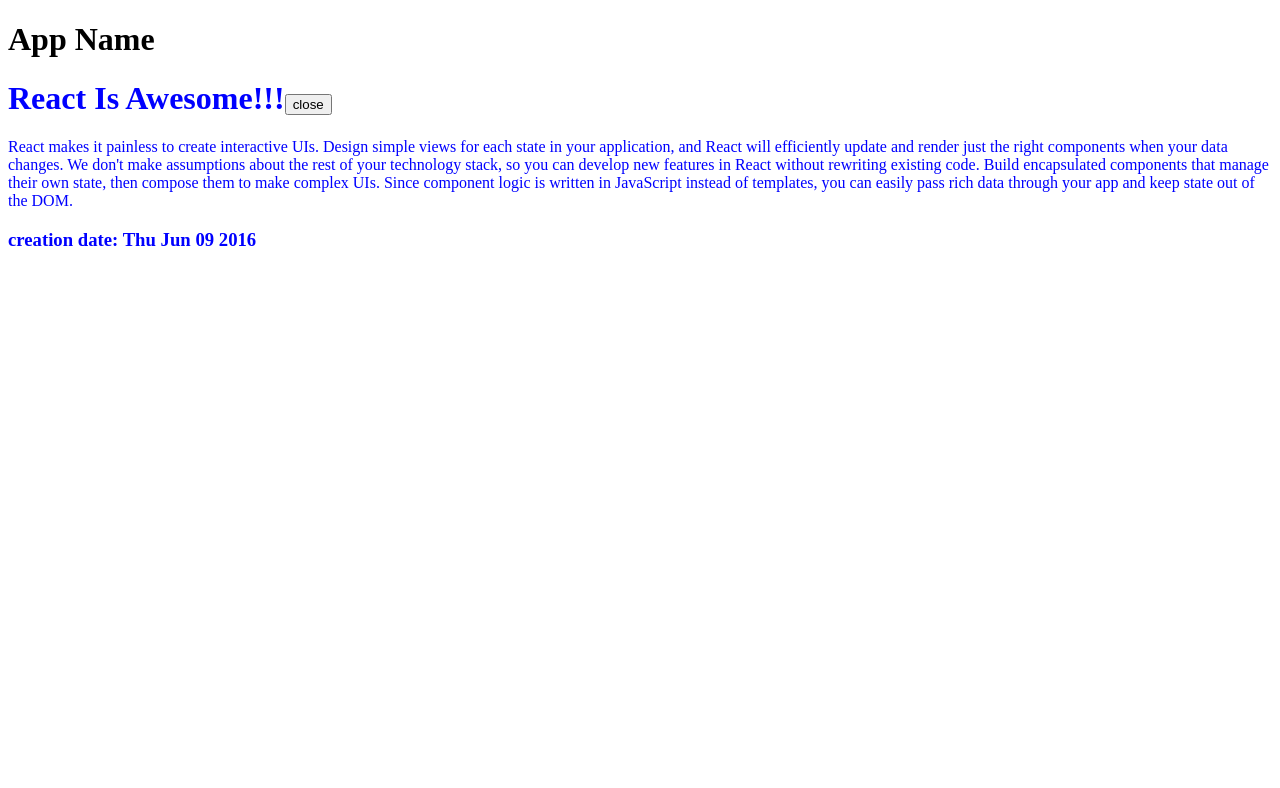
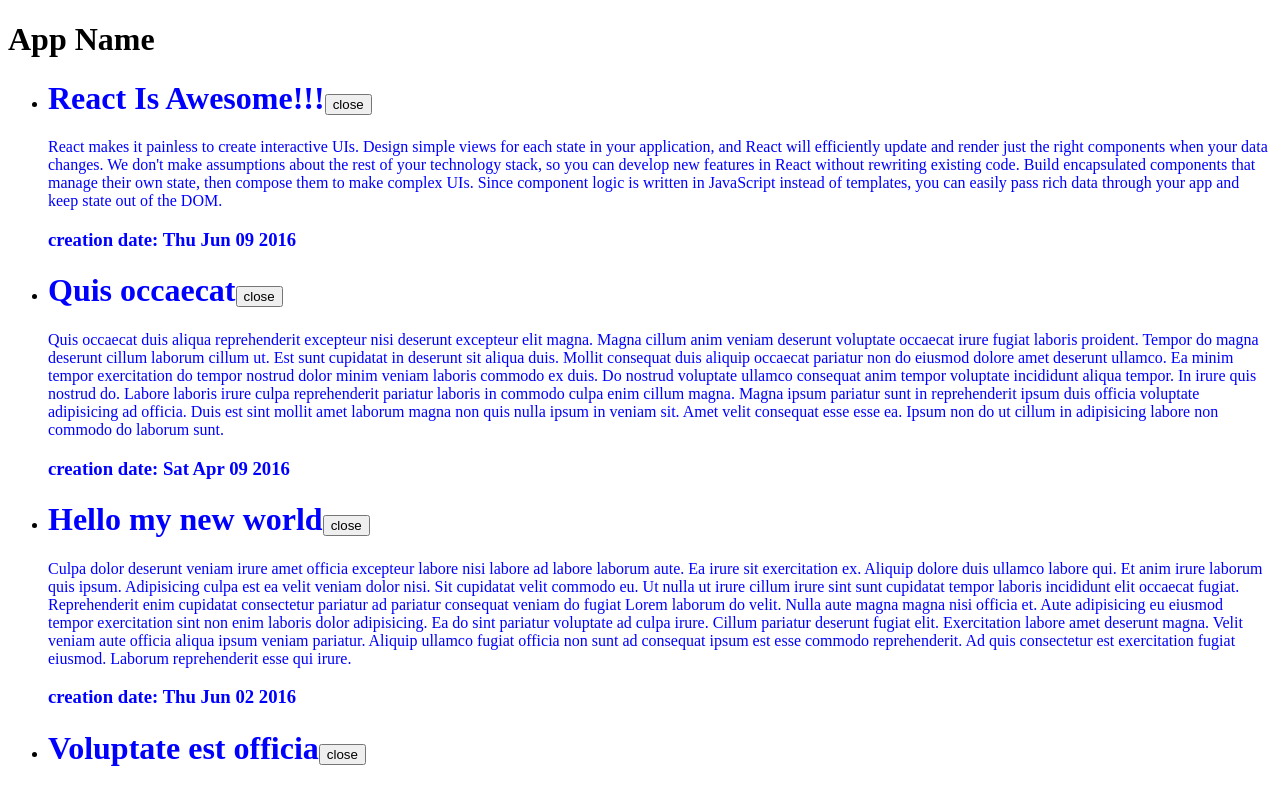
Before and after one commit to drahunpavel/screencast-v1, a React (Create React App) app in the folder app/: page / in a window 1280 px wide. Shown: the top 788 px of the page. Built offline with nearby package versions, Linux system fonts and the light colour scheme.

Commit message:
завершенно Отображение массивов, смысл аттрибута key

```diff
--- a/app/src/component/App.js
+++ b/app/src/component/App.js
@@ -1,12 +1,12 @@
 import React from 'react'
-import Article from './Article'
+import ArticleList from './ArticleList'
 import articles from  '../fixtures'
 
 function App() {
     return (
         <div>
             <h1>App Name</h1>
-            <Article article={articles[0]}/>
+            <ArticleList articles={articles}/>
         </div>//article={articles[0]} - передача первого ключа из массива
     )
 }
--- a/app/src/component/ArticleList.js
+++ b/app/src/component/ArticleList.js
@@ -1,13 +1,20 @@
-import React, {Component} from 'react'
+import React from 'react'
 import Article from './Article'
 
-export default function ArticleList({articles}) {
+export default function ArticleList({articles}) {//в пропсах приходит массив статей articles
+
+    //превращаем каждый объект articles в реактовский элемент
+    const articleElements = articles.map(article =>
+        <li key={article.id}><Article article={article}/></li>
+    )
+
     return(
+
         <ul>
-            <li>Article article={articles[0]}</li>
-            <li>Article article={articles[1]}</li>
-            <li>Article article={articles[2]}</li>
-            <li>Article article={articles[3]}</li>
+            {/* <li><Article article={articles[0]}/></li>
+            <li><Article article={articles[1]}/></li>
+            <li><Article article={articles[2]}/></li> */}
+            {articleElements}
         </ul>
     )
 }
```
